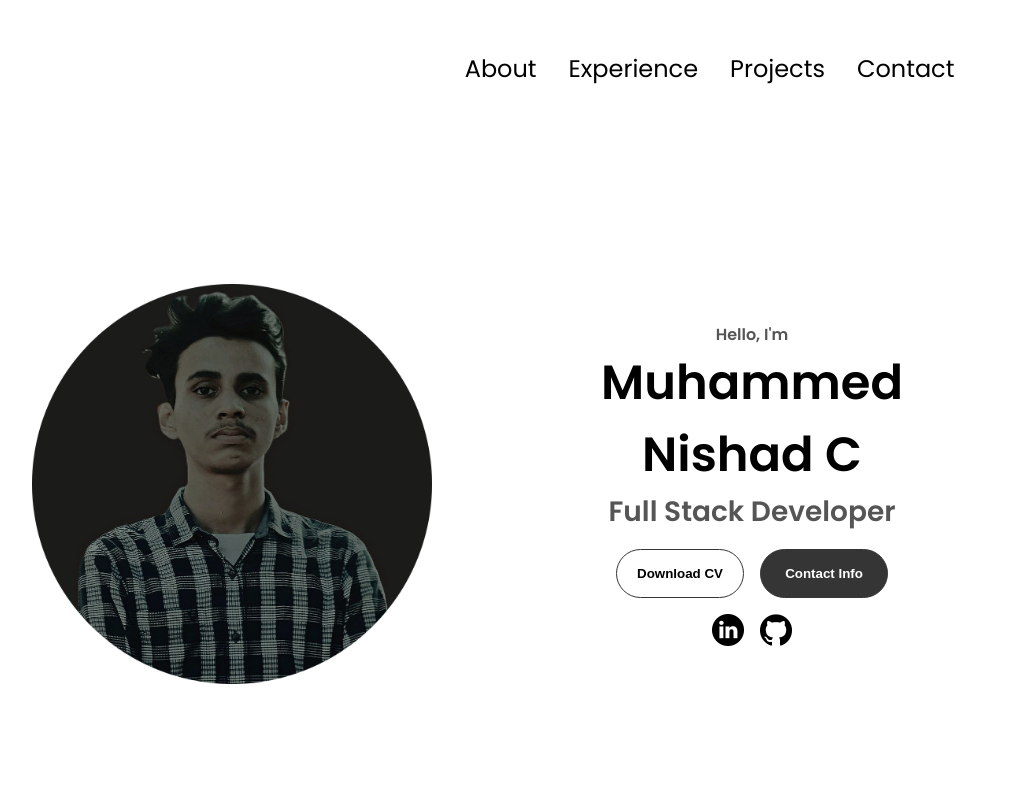
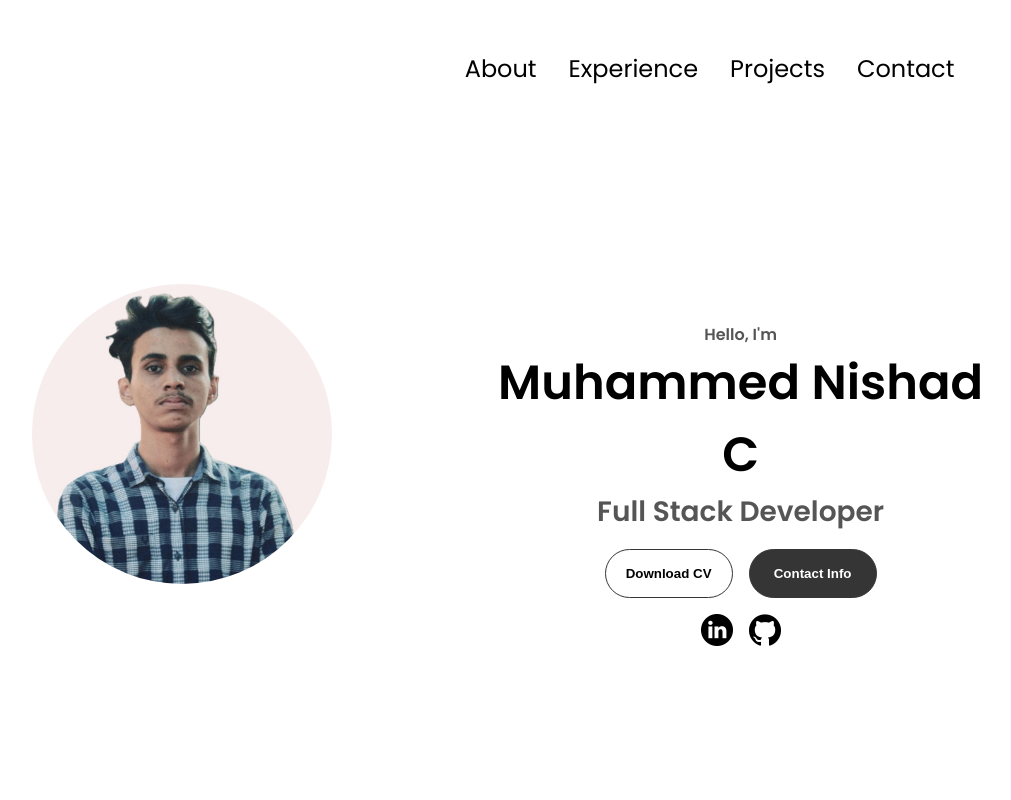
Before and after one commit to mhdnishadc/Cognorise-infotech, a plain HTML site: page index.html in a window 1280 px wide. Shown: the top 800 px of the page, without its empty margins (128-1139 px from the left). Drawn offline with Linux system fonts and the light colour scheme.

Commit message:
Update profile information and style in index.html and style.css

```diff
--- a/index.html
+++ b/index.html
@@ -40,7 +40,7 @@
   </nav>
   <section id="profile">
     <div class="section__pic-container">
-      <img src="./assets/newnewnew-photoaidcom-cropped.jpg" alt="Nish profile picture" />
+      <img src="./assets/Nishprofile.jpg" alt="Nish profile picture" />
     </div>
     <div class="section__text">
       <p class="section__text__p1">Hello, I'm</p>
--- a/style.css
+++ b/style.css
@@ -169,11 +169,14 @@ section {
   height: 70vh;
 }
 
-.section__pic-container {
+.section__pic-container img{
   display: flex;
-  height: 400px;
-  width: 400px;
+  height: 300px;
+  width: 300px;
   margin: auto 0;
+  border-radius: 50%;
+  object-fit: cover;
+
 }
 
 .section__text {
```
Also changed, not shown: assets/Nishprofile.jpg (added), assets/profile-pic (6).png (deleted).
